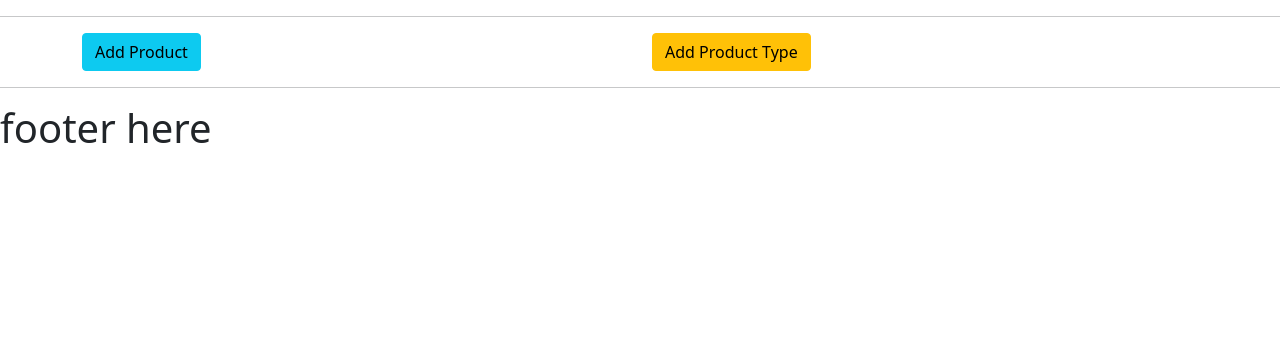
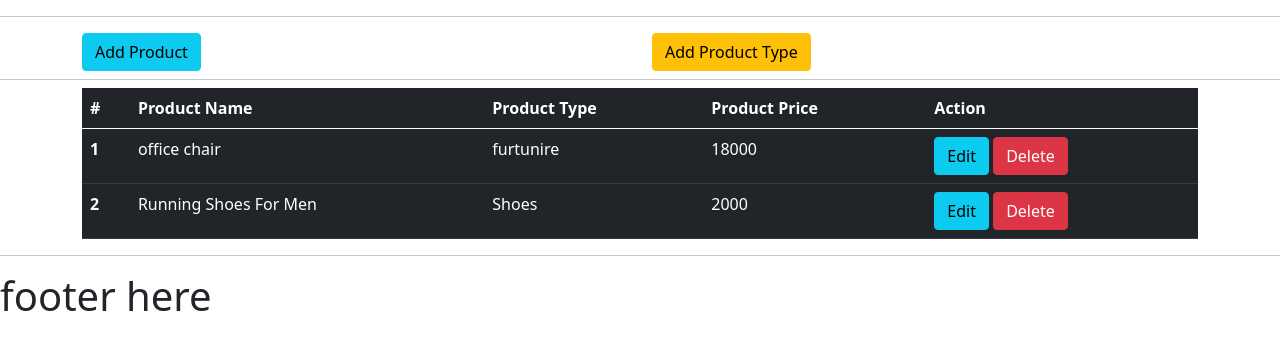
Before and after one commit to CODEr-SaNjU/Django_ecom, a Django app: page /Dashboard/ in a window 1280 px wide. Shown: the part 56-406 px from the top of the page. Run offline with Django 3.2, Linux system fonts and the light colour scheme; a user stored in the database is signed in; data comes from the database, SQL or seed files in the repository; both versions use the stored data as it was after the commit.

Commit message:
update form

```diff
--- a/codesession_ecomm/codesession_app/urls.py
+++ b/codesession_ecomm/codesession_app/urls.py
@@ -7,4 +7,8 @@ urlpatterns = [
     path('Login/', views.Login, name="login"),
     path('AddProduct/', views.Add_Product, name='AddProduct'),
     path('AddProductType/', views.Add_ProductType, name="AddProductType"),
+    path('UpdateProduct/<int:id>/Update/',
+         views.Update_Product, name="UpdateProduct"),
+    path('DeleteProduct/<int:id>/Delete/',
+         views.Delete_Product, name="DeleteProduct")
 ]
--- a/codesession_ecomm/codesession_app/views.py
+++ b/codesession_ecomm/codesession_app/views.py
@@ -1,4 +1,4 @@
-from django.shortcuts import render, redirect
+from django.shortcuts import render, redirect, get_object_or_404
 from django.http import HttpResponse
 from django.contrib.auth import authenticate
 from django.contrib import auth, messages
@@ -10,7 +10,8 @@ from .forms import ProductCreateForm
 
 @login_required(login_url='login')
 def Dashboard(request):
-    return render(request, "Admin_html/main.htm")
+    AllProduct = Product.objects.all()
+    return render(request, "Admin_html/main.htm", {'AllProduct': AllProduct})
 
 
 def HomePage(request):
@@ -37,7 +38,7 @@ def Login(request):
 
 def Add_Product(request):
     if request.method == "POST":
-        Productform = ProductCreateForm(data=request.POST)
+        Productform = ProductCreateForm(request.POST, request.FILES)
         if Productform.is_valid():
             product = Productform.save(commit=False)
             product.save()
@@ -62,3 +63,23 @@ def Add_ProductType(request):
             return HttpResponse("data done ")
     else:
         return render(request, 'Admin_html/product_type.htm')
+
+
+def Update_Product(request, id):
+    obj = get_object_or_404(Product, id=id)
+    print("line number 70 ", id)
+    form = ProductCreateForm(request.POST or None, request.FILES, instance=obj)
+    if form.is_valid():
+        instance = form.save(commit=False)
+        instance.save()
+        form.save()
+        return redirect('dashboard')
+        Productform = ProductCreateForm()
+        return render(request, 'Admin_html/Add_product.htm', {'form': Productform})
+    else:
+        Productform = ProductCreateForm()
+        return render(request, 'Admin_html/Add_product.htm', {'form': Productform})
+
+
+def Delete_Product(request, id):
+    pass
--- a/codesession_ecomm/templates/Admin_html/Add_product.htm
+++ b/codesession_ecomm/templates/Admin_html/Add_product.htm
@@ -3,7 +3,7 @@
 <div class="container">
     <div class="row">
         <div class="col-sm-6 ">
-            <form action="" method="post">
+            <form action="" method="post" enctype="multipart/form-data">
                 {% csrf_token %}
                 <div class="row g-6">
                    {{form}}
--- a/codesession_ecomm/templates/Admin_html/dashboard.htm
+++ b/codesession_ecomm/templates/Admin_html/dashboard.htm
@@ -12,6 +12,10 @@
         </div>
     </div>
 </div>
+<hr class="my-2">
+<div class="container">
+{% include 'Admin_html/product_table.htm' %}
+</div>
 
 
 
--- /dev/null
+++ b/codesession_ecomm/templates/Admin_html/product_table.htm
@@ -0,0 +1,32 @@
+{% load static %}
+
+
+<table class="table table-dark table-hover">
+    <thead>
+        <tr>
+            <th scope="col">#</th>
+            <th scope="col">Product Name</th>
+            <th scope="col">Product Type</th>
+            <th scope="col">Product Price</th>
+            <th scope="col">Action</th>
+        </tr>
+    </thead>
+    <tbody>
+        {% for i in AllProduct %}
+        <tr>
+            <th scope="row">{{forloop.counter}}</th>
+            <td>{{i.Product_Name}}</td>
+            <td>{{i.Product_Type}}</td>
+            <td>{{i.Product_Price}}</td>
+            <td>
+                <a href="{% url 'UpdateProduct' i.id %}"><button  class="btn btn-info">Edit</button></a>
+                <a href="{% url 'DeleteProduct' i.id %}"><button class="btn btn-danger">Delete</button></a>
+            </td>
+            {% empty %}
+            <tr>
+                <td colspan="13" class="text-center text-danger bg-warning">No Product Found</td>
+            </tr>
+        </tr>
+        {% endfor %}
+    </tbody>
+</table>
```
Also changed, not shown: codesession_ecomm/db.sqlite3, codesession_ecomm/media/dp_main.jpeg (deleted).
